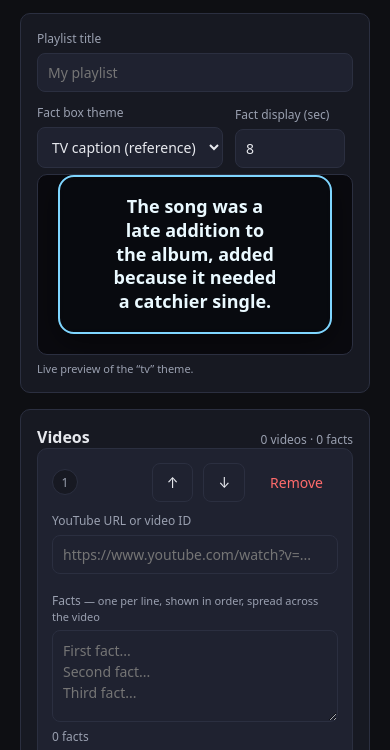
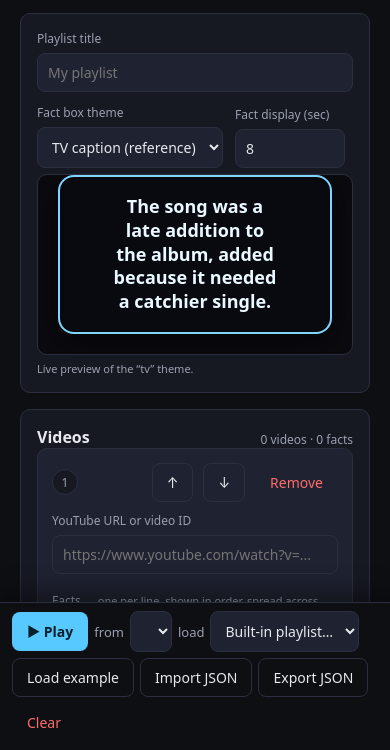
Before and after one commit to bs40/factreel, a plain HTML site: page index.html in a window 390 px wide. Shown: the part 94-844 px from the top of the page. Drawn offline with Linux system fonts and the light colour scheme.

Commit message:
Anchor the play / load bar to the bottom of the viewport
The bar is now position:fixed at the bottom, with its inner row constrained to
the same 920px as the page content. It sits below #stage, so playback still
covers it rather than it floating over the video.

Its height changes as it wraps to one, two or three rows, so a ResizeObserver
publishes the measured height as --actionbar-h and .wrap reserves exactly that
much at the end of the editor.

Anchoring it means it is permanently on screen, which cost a quarter of a
375px-wide phone viewport. A narrow-width rule drops the flex spacer, which was
forcing an early wrap, bringing the bar from 215px to 148px there.

Co-Authored-By: Claude Opus 5 <noreply@anthropic.com>

```diff
--- a/index.html
+++ b/index.html
@@ -27,7 +27,12 @@
   body { background: var(--bg); color: var(--text); }
 
   /* ---------- Layout ---------- */
-  .wrap { max-width: 920px; margin: 0 auto; padding: 28px 20px 80px; }
+  /* The action bar is fixed to the bottom, so reserve its height at the end of the
+     editor. --actionbar-h is measured in JS because the bar wraps to a different
+     number of rows depending on viewport width; the fallback covers the two-row case
+     before the first measurement. */
+  .wrap { max-width: 920px; margin: 0 auto;
+    padding: 28px 20px calc(var(--actionbar-h, 116px) + 28px); }
   header.top { display: flex; align-items: baseline; justify-content: space-between; gap: 12px; margin-bottom: 8px; }
   header.top h1 { font-size: 20px; margin: 0; letter-spacing: .2px; }
   header.top .sub { color: var(--muted); font-size: 13px; }
@@ -64,6 +69,28 @@
   .toolbar { display: flex; flex-wrap: wrap; gap: 10px; margin-top: 16px; align-items: center; }
   .spacer { flex: 1; }
   .playfrom { color: var(--muted); font-size: 13px; }
+
+  /* Bottom-anchored play / load bar. Sits below #stage (z-index 1000), so it is
+     covered during playback rather than floating over the video. */
+  .actionbar {
+    position: fixed; left: 0; right: 0; bottom: 0; z-index: 50;
+    background: var(--bg);
+    border-top: 1px solid var(--line);
+    box-shadow: 0 -8px 24px rgba(0, 0, 0, .45);
+    padding: 12px 20px;
+    padding-bottom: calc(12px + env(safe-area-inset-bottom, 0px));
+  }
+  .actionbar .toolbar { max-width: 920px; margin: 0 auto; }
+
+  /* On a phone the bar is permanently on screen, so keep it from eating the viewport.
+     The flex spacer is the main culprit: it forces a wrap straight after the playlist
+     picker, pushing the secondary buttons onto rows of their own. */
+  @media (max-width: 560px) {
+    .actionbar { padding: 8px 12px; padding-bottom: calc(8px + env(safe-area-inset-bottom, 0px)); }
+    .actionbar .toolbar { gap: 6px; }
+    .actionbar .spacer { display: none; }
+    .actionbar .startpicker { max-width: 38vw; }
+  }
   #startAt { max-width: 340px; min-width: 0; }
 
   /* ---------- Video editor cards ---------- */
@@ -229,6 +256,7 @@
 
   <div id="banner" class="banner"></div>
 
+  <div class="actionbar">
     <div class="toolbar">
       <button class="primary" id="play">▶ Play</button>
       <label for="startAt" class="playfrom">from</label>
@@ -241,6 +269,7 @@
       <button class="ghost" id="exportBtn">Export JSON</button>
       <button class="danger ghost" id="clearBtn">Clear</button>
       <input type="file" id="importFile" accept="application/json" hidden />
+    </div>
   </div>
 </div>
 
@@ -876,4 +905,13 @@ $('#exitBtn').addEventListener('click', exitPlayer);
 load();
 renderEditor();
 buildCuratedPicker();
+
+/* The action bar is fixed to the bottom of the viewport, so the editor has to reserve
+   exactly its height — which changes as the bar wraps to one, two or three rows. */
+const actionBar = $('.actionbar');
+const syncActionBarHeight = () =>
+  document.documentElement.style.setProperty('--actionbar-h', actionBar.offsetHeight + 'px');
+if (window.ResizeObserver) new ResizeObserver(syncActionBarHeight).observe(actionBar);
+else addEventListener('resize', syncActionBarHeight);
+syncActionBarHeight();
 </script>
```
Lines whose indentation alone changed are shown as unchanged.
